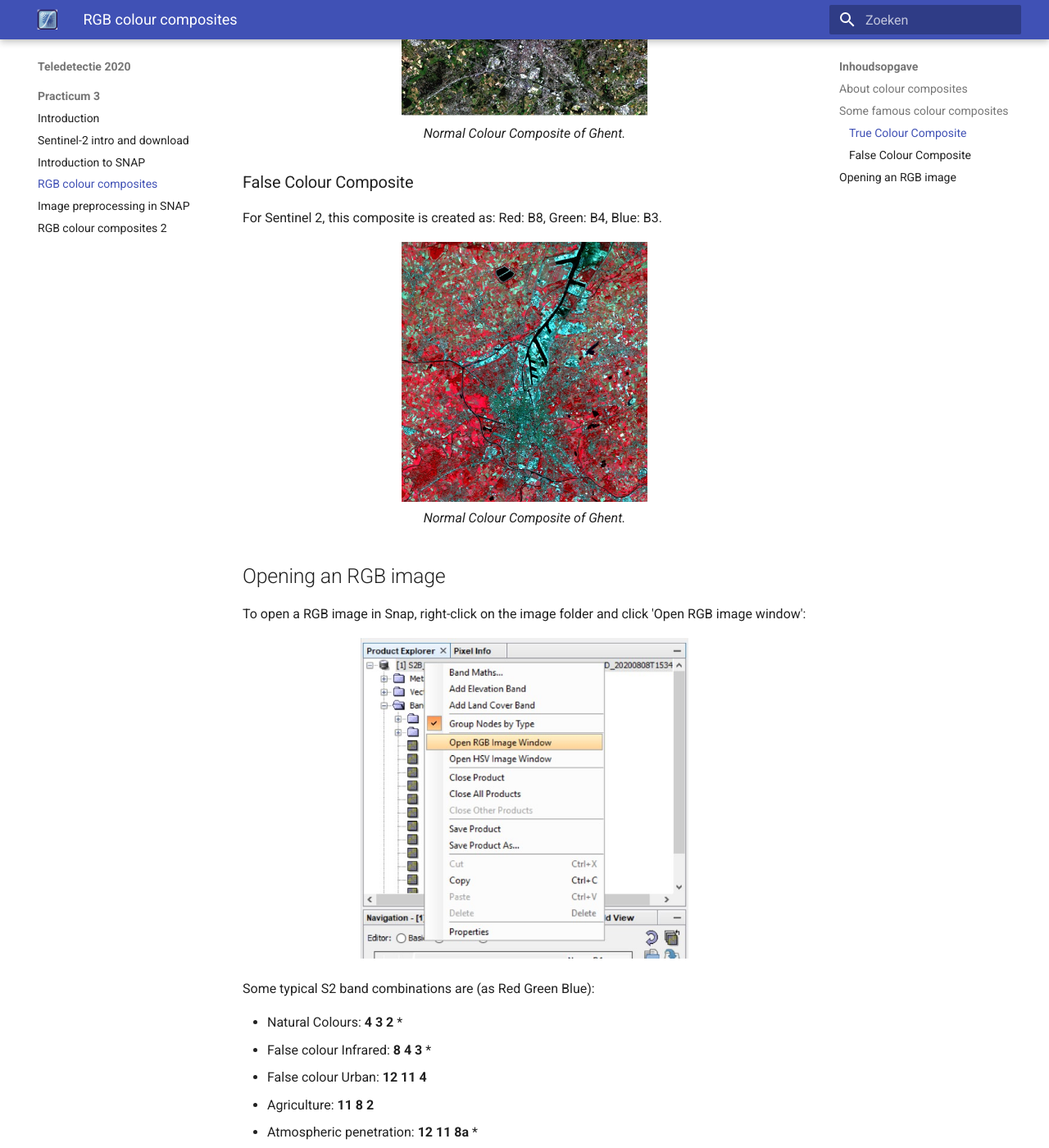
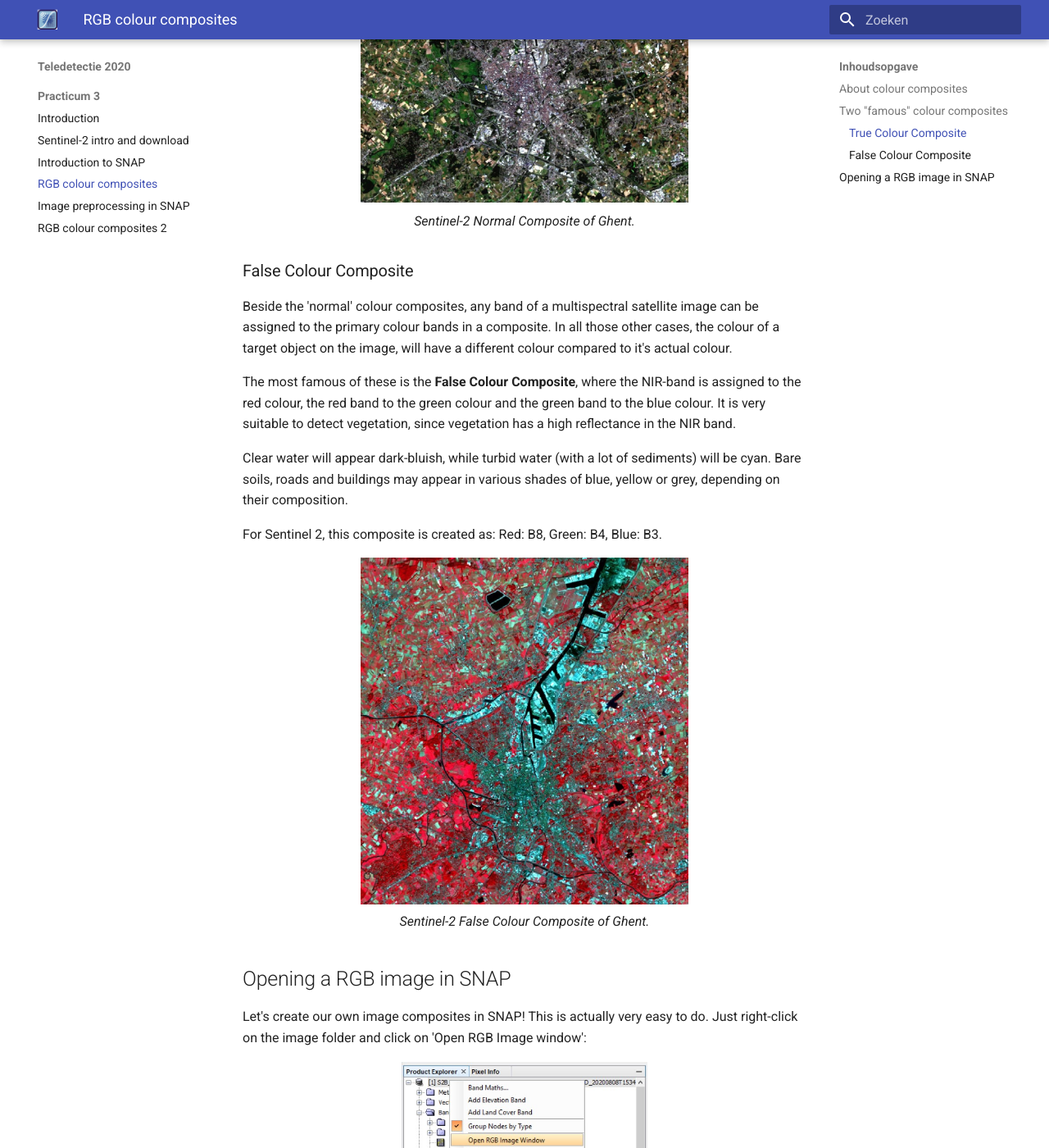
Before and after one commit to JasperFe/UGent_Tele2021, an MkDocs documentation site: the page built from docs/P3/P3-colour-composites.md, in a window 1280 px wide and 1400 px high, scrolled down 1180 px. Shown: the whole window at 82% size. Built offline with MkDocs 1.6.1 and Material for MkDocs 9.7.7, drawn with Linux system fonts in a browser that asks for light colours; some of the changed text lies outside the part shown.

Commit message:
Aanvullingen 2/11

```diff
--- a/docs/P3/P3-colour-composites.md
+++ b/docs/P3/P3-colour-composites.md
@@ -11,7 +11,7 @@ When creating a colour composite: the three primary colours are used: red, green
 </p>
 
 
-## Some famous colour composites
+## Two "famous" colour composites
 
 ### True Colour Composite
 The most straightforward colour composite is the **true colour composite** (also **natural colour composite**), where the three visual primary colour bands of a multispectral image are assigned to their corresponding colour.
@@ -19,32 +19,46 @@ The most straightforward colour composite is the **true colour composite** (also
 For Sentinel 2, this composite is created as: Red: B4, Green: B3, Blue: B2.
 
 <p align="center">
-  <img src="/assets/images/P3/Gent_NormalColours.jpg" width="300">  <br>
-  <em> Normal Colour Composite of Ghent. </em>
+  <img src="/assets/images/P3/Gent_NormalColours.jpg" width="400">  <br>
+  <em> Sentinel-2 Normal Composite of Ghent. </em>
 </p>
 
 ### False Colour Composite
 
+Beside the 'normal' colour composites, any band of a multispectral satellite image can be  assigned to the primary colour bands in a composite. In all those other cases, the colour of a target object on the image, will have a different colour compared to it's actual colour.
+
+The most famous of these is the **False Colour Composite**, where the NIR-band is assigned to the red colour, the red band to the green colour and the green band to the blue colour. It is very suitable to detect vegetation, since vegetation has a high reflectance in the NIR band.
+
+Clear water will appear dark-bluish, while turbid water (with a lot of sediments) will be cyan. Bare soils, roads and buildings may appear in various shades of blue, yellow or grey, depending on their composition.
+
 For Sentinel 2, this composite is created as: Red: B8, Green: B4, Blue: B3.
 
 <p align="center">
-  <img src="/assets/images/P3/Gent_FalseColour.jpg" width="300">  <br>
-  <em> Normal Colour Composite of Ghent. </em>
+  <img src="/assets/images/P3/Gent_FalseColour.jpg" width="400">  <br>
+  <em> Sentinel-2 False Colour Composite of Ghent. </em>
 </p>
 
-## Opening an RGB image
+## Opening a RGB image in SNAP
 
-To open a RGB image in Snap, right-click on the image folder and click 'Open RGB image window':
+Let's create our own image composites in SNAP! This is actually very easy to do. Just right-click on the image folder and click on 'Open RGB Image window':
 
 <p align="center">
 
-  <img src="/assets/images/P3/snap_openrgb.jpg" width="400">
+  <img src="/assets/images/P3/Snap_openrgb.jpg" width="300">
 
 </p>
 
-Some typical S2 band combinations are (as Red Green Blue):
+A window will appear with some possible S2 band combinations, but you can also create your own.
 
- - Natural Colours: **4 3 2** *
+<p align="center">
+
+  <img src="/assets/images/P3/Select-rgb.jpg" width="200">
+
+</p>
+
+Some typical S2 band combinations have their own name, such as (Red, Green, Blue):
+
+ - Natural Colour: **4 3 2** *
  - False colour Infrared: **8 4 3** *
  - False colour Urban: **12 11 4**
  - Agriculture: **11 8 2**
@@ -56,7 +70,7 @@ Some typical S2 band combinations are (as Red Green Blue):
  - Vegetation Analysis: **11 8 4**
 
 !!! question " "
-    Only the band combinations with a * can now be displayed. Why is that?
+    With the current Sentinel-2 Level 1C-product open, only the band combinations with a * can now be displayed. Why is that?
 
 !!! note "Excercise: open band composites"
     - Open the image as a natural colour composite
```
Also changed, not shown: docs/assets/images/P3/Select-RGB.JPG (added).
